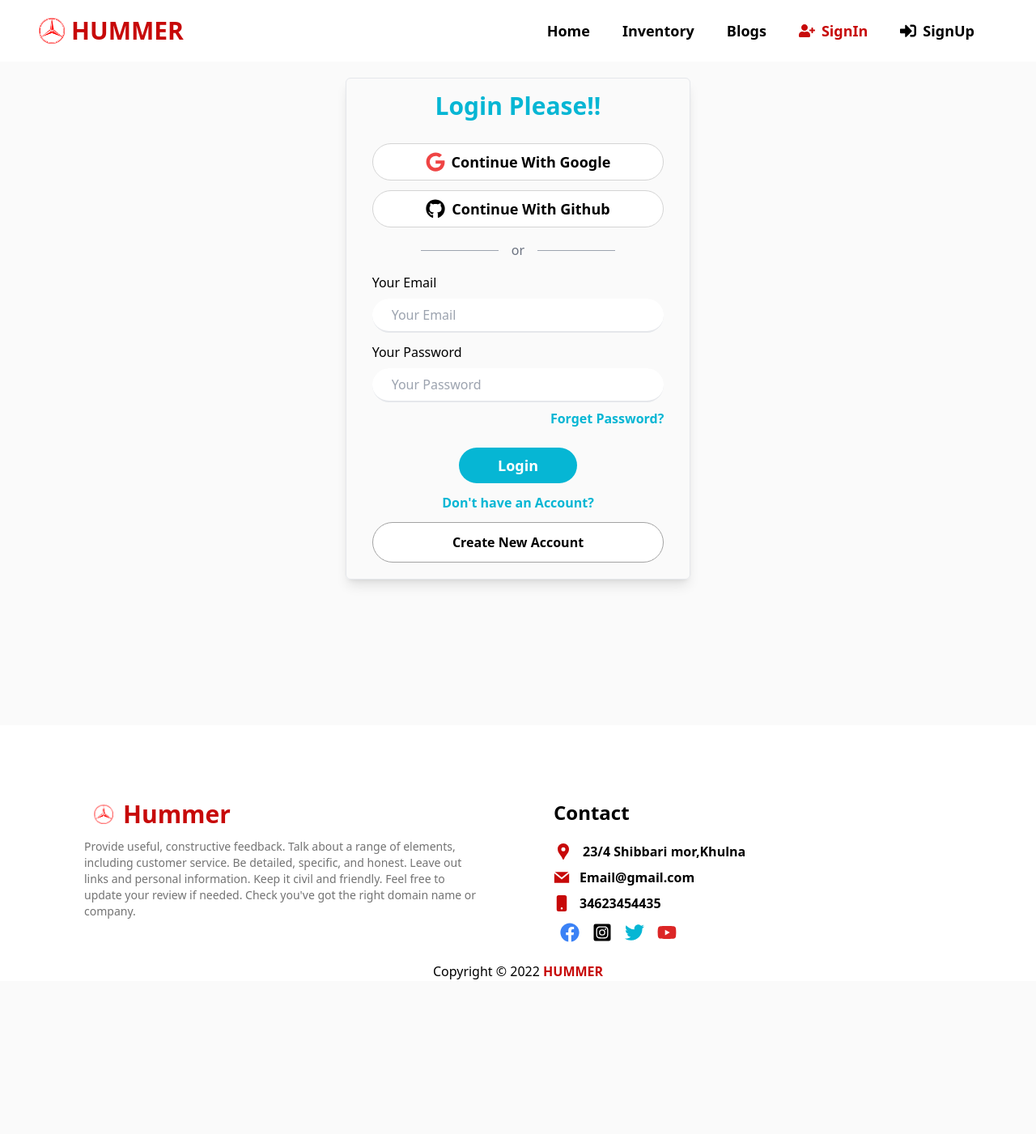
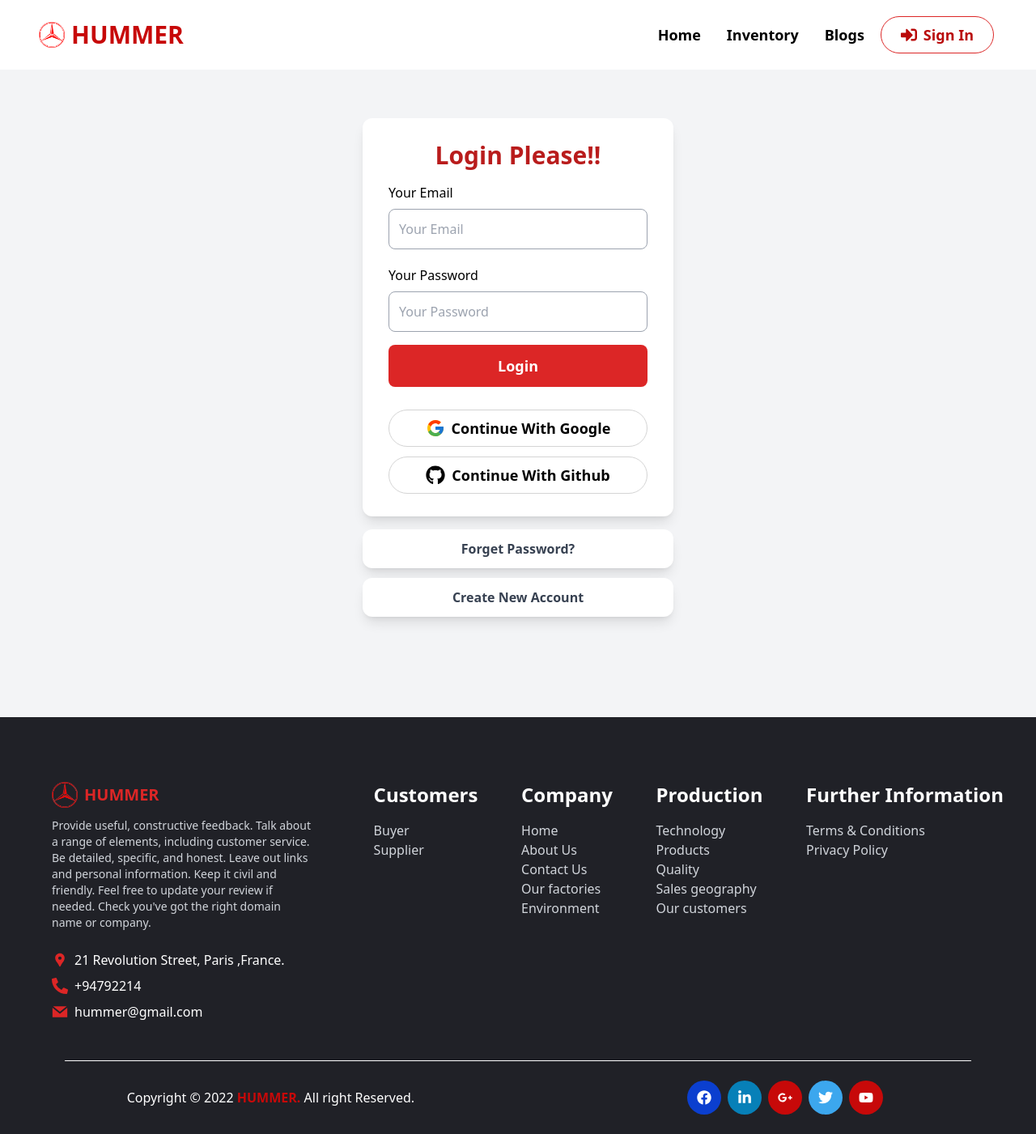
Before and after one commit to Jugol-Karmakar/hummer, a React (Create React App) app: page /signin in a window 1280 px wide. Shown: the whole page at 81% size. Before the commit the page ends 1224 px from the top, so only its background shows below. Built offline with nearby package versions, Linux system fonts and the light colour scheme; no server answers.

Commit message:
edit commit

```diff
--- a/src/pages/Login/SignIn/SignIn.js
+++ b/src/pages/Login/SignIn/SignIn.js
@@ -55,15 +55,14 @@
   };
 
   return (
-    <div className="min-h-screen">
-      <div className="container  m-auto w-1/3 border px-8 mt-5 mb-8 rounded-md shadow-lg">
-        <h2 className="text-3xl text-center text-cyan-500 font-semibold my-4">
+    <div className="min-h-screen py-10 bg-gray-100">
+      <div className="container mx-auto w-full max-w-sm bg-white px-8 py-3 mt-5 mb-4 rounded-xl shadow-lg">
+        <h2 className="text-3xl text-center text-red-700 font-extrabold my-4">
           Login Please!!
         </h2>
-        <SocialMedia></SocialMedia>
 
         <form onSubmit={handelLoginSubmit}>
-          <div className="mb-3">
+          <div className="mb-5">
             <label
               className="text-base text-black font-medium block pb-2"
               htmlFor="Your Email"
@@ -72,7 +71,7 @@
             </label>
             <input
               onBlur={handelEmailBlur}
-              className="w-full py-2 px-6 rounded-full outline-none  border-b-2 focus:border-pink-400"
+              className="w-full py-3 px-3 border border-gray-400 rounded-lg outline-gray-400"
               type="email"
               name="email"
               id=""
@@ -89,7 +88,7 @@
             </label>
             <input
               onBlur={handelPasswordBlur}
-              className="w-full py-2 px-6 rounded-full outline-none  border-b-2 focus:border-pink-400"
+              className="w-full py-3 px-3 border border-gray-400 rounded-lg outline-gray-400"
               type="password"
               name="password"
               id=""
@@ -98,37 +97,34 @@
             />
           </div>
           <p>{error?.message ? error?.message : ""}</p>
-          <p className="py-2">
-            {" "}
-            <Link
-              onClick={resetPassword}
-              className="text-cyan-500 flex justify-end font-bold"
-              to="/signin"
-            >
-              Forget Password?
-            </Link>
-          </p>
 
           <div className="text-center">
             <input
               onClick={() => signInWithEmailAndPassword()}
-              className="bg-cyan-500 text-white text-lg font-semibold px-12 py-2 rounded-full mt-4 cursor-pointer"
+              className="w-full bg-red-600 text-lg text-white font-bold mt-4 py-3 rounded-lg cursor-pointer hover:bg-red-700 transition duration-300"
               type="submit"
               value="Login"
             />
           </div>
-          <div className="flex flex-col mb-5">
-            <p className="text-base text-cyan-500 font-bold text-center mt-3 ">
-              Don't have an Account?{" "}
-            </p>
-            <Link
-              className="border border-neutral-400 hover:border-neutral-100 text-center bg-white p-3 mt-3  w-full rounded-full text-semibold  font-bold hover:bg-cyan-500"
-              to="/signup"
-            >
-              Create New Account
+
+          <SocialMedia></SocialMedia>
+        </form>
+      </div>
+
+      <div>
+        <div className="mx-auto w-full max-w-sm bg-white mb-3 py-3 rounded-xl shadow-lg">
+          <p className="text-center font-bold text-gray-700">
+            {" "}
+            <Link onClick={resetPassword} to="/signin">
+              Forget Password?
             </Link>
-          </div>
-        </form>
+          </p>
+        </div>
+        <div className="mx-auto w-full max-w-sm bg-white rounded-xl py-3 shadow-lg">
+          <p className="text-center font-bold text-gray-700">
+            <Link to="/signup">Create New Account</Link>
+          </p>
+        </div>
       </div>
       <ToastContainer></ToastContainer>
     </div>
--- a/src/pages/Login/SignUp/SignUp.js
+++ b/src/pages/Login/SignUp/SignUp.js
@@ -43,14 +43,14 @@
   }
 
   return (
-    <div className="min-h-screen ">
-      <div className="container  mx-auto w-1/3 border px-8 mt-5 mb-8 rounded-md shadow-lg">
-        <h2 className="text-3xl text-center text-cyan-500 font-semibold my-4">
-          Register Please!!
+    <div className="min-h-screen py-10 bg-gray-100">
+      <div className="container mx-auto w-full max-w-sm bg-white px-8 py-3 mt-5 mb-4 rounded-xl shadow-lg">
+        <h2 className="text-3xl text-center text-red-700 font-extrabold my-4">
+          SignUp Please!!
         </h2>
-        <SocialMedia></SocialMedia>
+
         <form onSubmit={handelUserSubmit}>
-          <div className="mb-3">
+          <div className="mb-5">
             <label
               className="text-base text-black font-medium block pb-2"
               htmlFor="Your Email"
@@ -59,7 +59,7 @@
             </label>
             <input
               onBlur={handelEmailBlur}
-              className="w-full py-2 px-6 rounded-full outline-none border-b-2 focus:border-pink-400"
+              className="w-full py-3 px-3 border border-gray-400 rounded-lg outline-gray-400"
               type="email"
               name="email"
               id=""
@@ -68,7 +68,7 @@
             />
           </div>
 
-          <div>
+          <div className="mb-5">
             <label
               className="text-base text-black font-medium block pb-2"
               htmlFor="Your Password"
@@ -77,7 +77,7 @@
             </label>
             <input
               onBlur={handelPasswordBlur}
-              className="w-full py-2 px-6 rounded-full outline-none border-b-2 focus:border-pink-400"
+              className="w-full py-3 px-3 border border-gray-400 rounded-lg outline-gray-400"
               type="password"
               name="password"
               id=""
@@ -94,7 +94,7 @@
             </label>
             <input
               onBlur={handelConfirmBlur}
-              className="w-full py-2 px-6 rounded-full outline-none border-b-2 focus:border-pink-400"
+              className="w-full py-3 px-3 border border-gray-400 rounded-lg outline-gray-400"
               type="password"
               name="password"
               id=""
@@ -106,20 +106,23 @@
           <div className="text-center">
             <input
               onClick={() => createUserWithEmailAndPassword()}
-              className="bg-cyan-500 text-white font-semibold px-12 py-2 rounded-full mt-4 cursor-pointer"
+              className="w-full bg-red-600 text-lg text-white font-bold mt-4 py-3 rounded-lg cursor-pointer hover:bg-red-700 transition duration-300"
               type="submit"
               value="Register"
             />
           </div>
+          <SocialMedia></SocialMedia>
         </form>
-
-        <p className="text-base text-center mt-3 mb-5">
-          Already have an account?{" "}
-          <Link className="text-blue-500 font-bold" to="/signin">
-            Login
+      </div>
+      <div className="mx-auto w-full max-w-sm bg-white mb-3 py-3 rounded-xl shadow-lg">
+        <p className="text-center font-bold text-gray-700">
+          <Link to="/signin">
+            Already have an account?
+            <span className="text-blue-600 font-bold"> Sign In</span>
           </Link>
         </p>
       </div>
+
       <ToastContainer></ToastContainer>
     </div>
   );
--- a/src/pages/Login/SocialMedia/SocialMedia.js
+++ b/src/pages/Login/SocialMedia/SocialMedia.js
@@ -4,7 +4,8 @@
   useSignInWithGoogle,
 } from "react-firebase-hooks/auth";
 import auth from "../../../firebase.init";
-import { FaGithub, FaGoogle } from "react-icons/fa";
+import { FaGithub } from "react-icons/fa";
+import { FcGoogle } from "react-icons/fc";
 import { useNavigate } from "react-router-dom";
 import { ToastContainer, toast } from "react-toastify";
 import "react-toastify/dist/ReactToastify.css";
@@ -40,23 +41,18 @@
           {errorElement}
           <button
             onClick={() => signInWithGoogle()}
-            className="flex items-center justify-center  border border-neutral-300  bg-white hover:bg-zinc-200   py-2 px-4 mt-3  w-full rounded-full font-semibold text-lg"
+            className="flex items-center justify-center  border border-neutral-300  bg-white hover:bg-gray-100 py-2 px-4 mt-3  w-full rounded-full font-semibold text-lg transition duration-300"
           >
-            <FaGoogle className="text-2xl text-red-500 mr-2"></FaGoogle>{" "}
+            <FcGoogle className="text-2xl text-red-500 mr-2"></FcGoogle>{" "}
             Continue With Google
           </button>
           <button
             onClick={() => signInWithGithub()}
-            className="flex items-center justify-center  border border-neutral-300  bg-white hover:bg-zinc-200  py-2 px-4 mt-3  w-full rounded-full font-semibold text-lg"
+            className="flex items-center justify-center  border border-neutral-300  bg-white hover:bg-gray-100 py-2 px-4 mt-3  w-full rounded-full font-semibold text-lg transition duration-300"
           >
             <FaGithub className="text-2xl text-black  mr-2" /> Continue With
             Github
           </button>
-        </div>
-        <div className="flex justify-center items-center my-4">
-          <div className="border-t border-gray-400 w-24"></div>
-          <span className="px-4 text-gray-500">or</span>
-          <div className="border-t border-gray-400 w-24"></div>
         </div>
       </div>
       <ToastContainer></ToastContainer>
--- a/src/pages/Shared/Footer/Footer.js
+++ b/src/pages/Shared/Footer/Footer.js
@@ -2,9 +2,11 @@
 import logoImage from "../../../images/logo.png";
 import {
   FaFacebook,
-  FaInstagramSquare,
+  FaLinkedinIn,
   FaTwitter,
   FaYoutube,
+  FaGooglePlusG,
+  FaPhoneAlt,
 } from "react-icons/fa";
 import { GrMail } from "react-icons/gr";
 import { MdLocationPin } from "react-icons/md";
@@ -14,58 +16,125 @@
   const today = new Date();
   const year = today.getFullYear();
   return (
-    <div className="w-full bg-white">
-      <div className="container mx-auto lg:px-20 px-10 pt-20">
-        <div className="grid grid-cols-1 lg:grid-cols-2 gap-10">
-          <div className="mx-6 flex flex-col">
-            <div className="flex items-center py-3">
-              <img className="h-6 mx-3" src={logoImage} alt="" />
-              <h1 className="text-3xl font-bold text-[#c70909]"> Hummer </h1>
+    <div className=" bg-[#202127]">
+      <footer className="container mx-auto footer p-10 pt-20 flex flex-col lg:flex-row lg:justify-between">
+        <div className="flex flex-col max-w-xs mx-6">
+          <div className="flex items-center">
+            <img className="w-8 mr-2" src={logoImage} alt="" />
+            <h3 className="text-xl font-bold text-red-600">HUMMER</h3>
           </div>
-
-            <p className="text-sm text-neutral-500">
+          <div>
+            <p className="text-sm text-gray-300 py-3">
               Provide useful, constructive feedback. Talk about a range of
               elements, including customer service. Be detailed, specific, and
               honest. Leave out links and personal information. Keep it civil
               and friendly. Feel free to update your review if needed. Check
               you've got the right domain name or company.
             </p>
+            <div className="mt-3">
+              <div className="flex items-center mb-2">
+                <MdLocationPin className="text-xl text-red-600 mr-2" />
+                <span className="text-bold text-white">
+                  21 Revolution Street, Paris ,France.
+                </span>
               </div>
-          <div className="mx-6">
-            <h3 className="text-2xl font-bold py-3">Contact</h3>
-            <div className="">
-              <p className="text-base my-2 font-semibold flex  items-center">
-                {" "}
-                <MdLocationPin className="text-2xl mr-3 text-[#c70909]"></MdLocationPin>
-                23/4 Shibbari mor,Khulna
-              </p>
-              <p className="text-base my-2 font-semibold flex items-center">
-                {" "}
-                <GrMail className="text-xl mr-3  text-[#c70909]"></GrMail>
-                Email@gmail.com
-              </p>
-              <p className="text-base my-2 font-semibold flex items-center">
-                {" "}
-                <BsFillPhoneFill className="text-xl mr-3  text-[#c70909]"></BsFillPhoneFill>
-                34623454435
-              </p>
+              <div className="flex items-center mb-2">
+                <FaPhoneAlt className="text-xl text-red-600 mr-2" />
+                <span className="text-bold text-white">+94792214</span>
               </div>
-
-            <div className="flex my-3 justify-start">
-              <FaFacebook className="text-2xl cursor-pointer text-blue-500 mx-2" />
-              <FaInstagramSquare className="text-2xl cursor-pointer text-black mx-2" />
-              <FaTwitter className=" text-2xl cursor-pointer text-cyan-500 mx-2" />
-              <FaYoutube className="text-2xl cursor-pointer text-red-600 mx-2" />
+              <div className="flex items-center mb-2">
+                <GrMail className="text-xl text-red-600 mr-2" />
+                <span className="text-bold text-white">hummer@gmail.com</span>
               </div>
             </div>
           </div>
         </div>
+        <div className="flex flex-col mx-6">
+          <span className="text-2xl font-bold text-white pb-4">Customers</span>
+          <a href="/" className="text-gray-300 hover:underline">
+            Buyer
+          </a>
+          <a href="/" className="text-gray-300 hover:underline">
+            Supplier
+          </a>
+        </div>
+        <div className="flex flex-col">
+          <span className="text-2xl font-bold text-white pb-4">Company</span>
+          <a href="/" className="text-gray-300 hover:underline">
+            Home
+          </a>
+          <a href="/" className="text-gray-300 hover:underline">
+            About Us
+          </a>
+          <a href="/" className="text-gray-300 hover:underline">
+            Contact Us
+          </a>
+          <a href="/" className="text-gray-300 hover:underline">
+            Our factories
+          </a>
+          <a href="/" className="text-gray-300 hover:underline">
+            Environment
+          </a>
+        </div>
 
-      <div className=" flex justify-center my-3">
-        <h2 className="text-black font-medium">
+        <div className="flex flex-col mx-6">
+          <span className="text-2xl font-bold text-white pb-4">Production</span>
+          <a href="/" className="text-gray-300 hover:underline">
+            Technology
+          </a>
+          <a href="/" className="text-gray-300 hover:underline">
+            Products
+          </a>
+          <a href="/" className="text-gray-300 hover:underline">
+            Quality
+          </a>
+          <a href="/" className="text-gray-300 hover:underline">
+            Sales geography
+          </a>
+          <a href="/" className="text-gray-300 hover:underline">
+            Our customers
+          </a>
+        </div>
+        <div className="flex flex-col">
+          <span className="text-2xl font-bold text-white pb-4">
+            Further Information
+          </span>
+          <a href="/" className="text-gray-300 hover:underline">
+            Terms & Conditions
+          </a>
+          <a href="/" className="text-gray-300 hover:underline">
+            Privacy Policy
+          </a>
+        </div>
+      </footer>
+      <hr className="mx-20 border-white" />
+      <div className="flex items-center justify-around py-6">
+        <div className="">
+          <h2 className="text-white font-medium">
             Copyright © {year}{" "}
-          <span className="text-[#c70909] font-bold">HUMMER</span>
+            <span className="text-[#c70909] font-bold">HUMMER. </span>
+            All right Reserved.
           </h2>
+        </div>
+        <div className="flex flex-row mx-6">
+          <div className="flex items-center">
+            <div className="flex items-center bg-[#0b3fcf] p-3 rounded-full mr-2 cursor-pointer">
+              <FaFacebook className="text-lg text-white" />
+            </div>
+            <div className="flex items-center bg-[#0780b8] p-3 rounded-full mr-2 cursor-pointer">
+              <FaLinkedinIn className="text-lg text-white" />
+            </div>
+            <div className="flex items-center bg-[#c70909] p-3 rounded-full mr-2 cursor-pointer">
+              <FaGooglePlusG className="text-lg text-white" />
+            </div>
+            <div className="flex items-center bg-[#3ca7ee] p-3 rounded-full mr-2 cursor-pointer">
+              <FaTwitter className="text-lg text-white" />
+            </div>
+            <div className="flex items-center bg-[#c70909] p-3 rounded-full mr-2 cursor-pointer">
+              <FaYoutube className="text-lg text-white" />
+            </div>
+          </div>
+        </div>
       </div>
     </div>
   );
--- a/src/pages/Shared/Header/Header.js
+++ b/src/pages/Shared/Header/Header.js
@@ -1,12 +1,12 @@
 import React from "react";
-import CustomLink from "../CustomLink/CustomLink";
-import { FaSignInAlt, FaUserPlus } from "react-icons/fa";
+import { FaSignInAlt, FaSignOutAlt } from "react-icons/fa";
 import logoImage from "../../../images/logo.png";
 import auth from "../../../firebase.init";
 import { useAuthState } from "react-firebase-hooks/auth";
 import { signOut } from "firebase/auth";
 import { toast, ToastContainer } from "react-toastify";
 import "react-toastify/dist/ReactToastify.css";
+import { Link } from "react-router-dom";
 
 const Header = () => {
   const [user, loading, error] = useAuthState(auth);
@@ -24,32 +24,63 @@
       </div>
       <ToastContainer></ToastContainer>
       <nav className="">
-        <div className="hidden lg:flex lg:justify-center lg:items-center p-4">
-          <CustomLink to="/">Home</CustomLink>
-          <CustomLink to="/inventory">Inventory</CustomLink>
-          {user && <CustomLink to="/manageinventory">Manage Items</CustomLink>}
-          {user && <CustomLink to="/additem">Add Items</CustomLink>}
-          {user && <CustomLink to="/myitem">My Items</CustomLink>}
+        <div className="hidden lg:flex lg:justify-center lg:items-center p-3">
+          <Link className="mr-2 inline-block px-3 text-lg font-semibold" to="/">
+            Home
+          </Link>
+          <Link
+            className="mr-2 inline-block px-3 text-lg font-semibold"
+            to="/inventory"
+          >
+            Inventory
+          </Link>
+          {user && (
+            <Link
+              className="mr-2 inline-block px-3 text-lg font-semibold"
+              to="/manageinventory"
+            >
+              Manage Items
+            </Link>
+          )}
+          {user && (
+            <Link
+              className="mr-2 inline-block px-3 text-lg font-semibold"
+              to="/additem"
+            >
+              Add Items
+            </Link>
+          )}
+          {user && (
+            <Link
+              className="mr-2 inline-block px-3 text-lg font-semibold"
+              to="/myitem"
+            >
+              My Items
+            </Link>
+          )}
 
-          <CustomLink to="/blog">Blogs</CustomLink>
+          <Link
+            className="mr-2 inline-block px-3 text-lg font-semibold"
+            to="/blog"
+          >
+            Blogs
+          </Link>
           {user ? (
             <button
-              className="bg-[#c70909] hover:bg-[#b90909] px-4 py-2 font-bold text-lg text-white  rounded-full"
+              className="flex items-center bg-[#c70909] hover:bg-[#b90909] px-6 py-2 font-semibold text-lg text-white rounded-full"
               onClick={handelSignOut}
             >
-              sign out
+              <FaSignOutAlt className="mr-2 text-xl" />
+              Log Out
             </button>
           ) : (
-            <div className="flex">
-              <CustomLink to="/signin">
-                <FaUserPlus className="mr-2 text-xl" />
-                SignIn
-              </CustomLink>
-              <CustomLink to="/signup">
-                <FaSignInAlt className="mr-2 text-xl" />
-                SignUp
-              </CustomLink>
-            </div>
+            <Link
+              to="/signin"
+              className="flex items-center px-6 py-2 text-[#b90909] text-lg font-semibold border border-red-600 hover:bg-[#b90909] hover:text-white rounded-full transition duration-300"
+            >
+              <FaSignInAlt className="mr-2 text-xl" />
+              Sign In
+            </Link>
           )}
         </div>
       </nav>
```
Also changed, not shown: 1 other file (tests, documents, lock files or other folders). Lines whose indentation alone changed are shown as unchanged.
